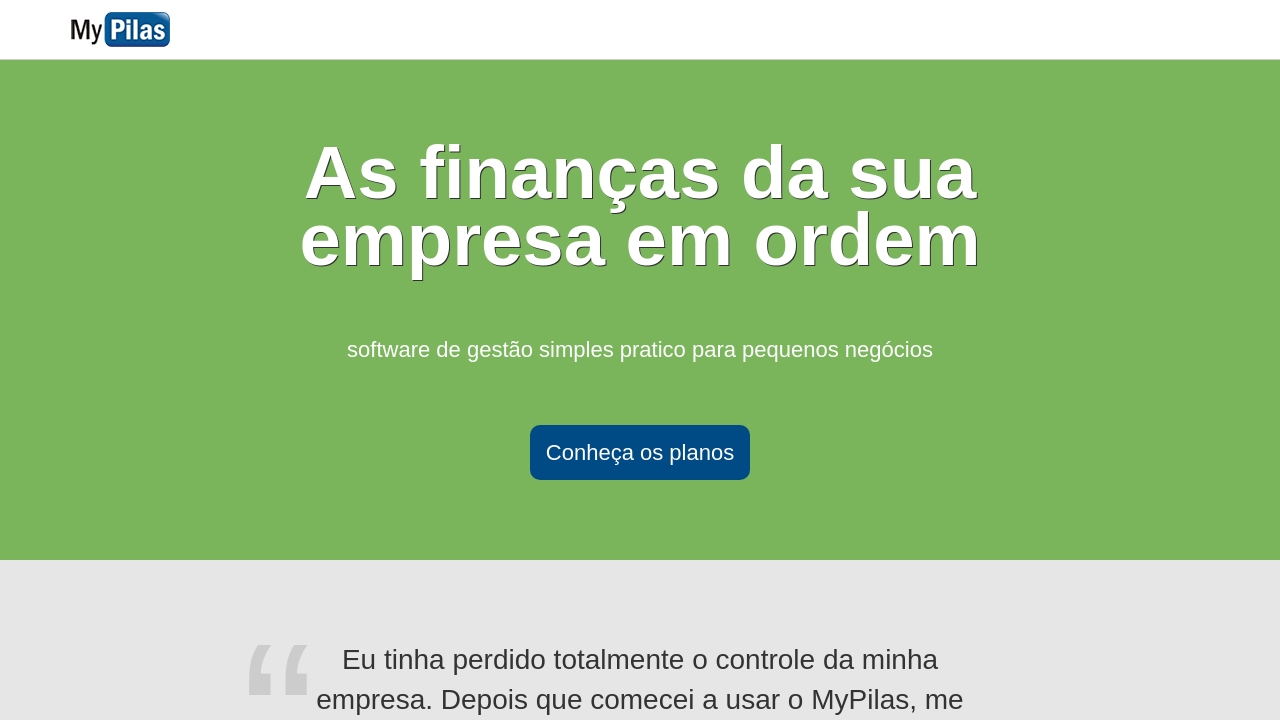
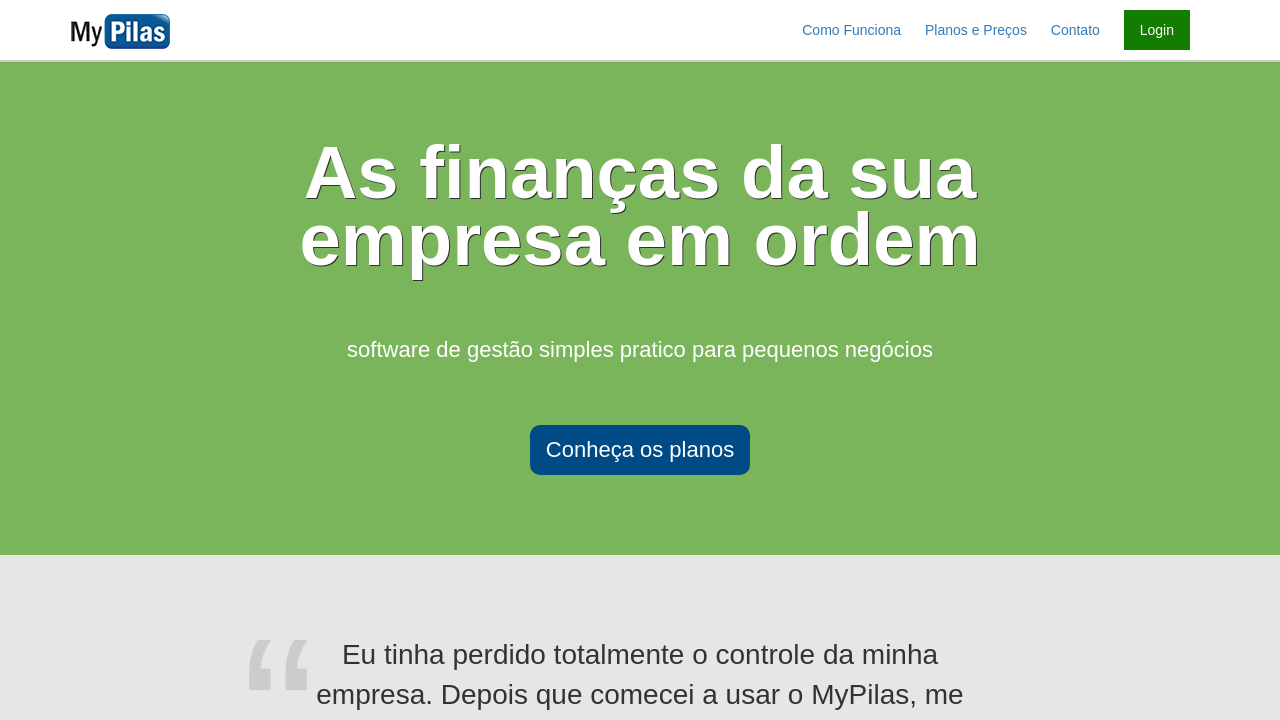
Before and after one commit to EduardoSantos-2020/Cursos, a PHP site: page / in a window 1280 px wide. Shown: the top 720 px of the page. Run offline with PHP 8.4, Linux system fonts and the light colour scheme.

Commit message:
add aulas no progeto

```diff
--- a/Alga Works Html e Css/1-Progeto Curso Alga works/css/componentes.css
+++ b/Alga Works Html e Css/1-Progeto Curso Alga works/css/componentes.css
@@ -65,10 +65,12 @@ BOTÃO
 ---------*/
 
 .botão{
+line-height: normal;
 display: inline-block;
-background-color: #127D00;
+
 padding: 12px 16px;
 
+background-color: #127D00;
 text-decoration: none;
 color: #fff;
 font-size: 1em;
@@ -91,7 +93,8 @@ text-decoration: none;
 color: #fff;
 }
 
-.botão--assinar:hover ,.botão--assinar:focus {
+.botão--assinar:hover ,.botao--login:hover,
+.botao--login:focus,.botão--assinar:focus {
 background-color: #0e6400;
 
 color: #fff;
@@ -101,7 +104,7 @@ text-decoration: none;
 background-color: #004b86;
 border-radius: 10px;
 }
-.botao--principal:hover ,.botao--principal:focus{
+.botao--principal:hover,.botao--principal:focus{
 background-color: #003b6a;
 }
 
@@ -190,3 +193,87 @@ border-radius: 50%;
 .depoimento >p{
     margin-top:10px;
 }
+
+/*---------
+NAVEGAÇÃO
+---------*/
+.navegacao{
+
+}
+
+.navegacao__menu{
+position: relative;
+right: 0;
+
+float:right;
+}
+
+/*--------------
+BOTÃO CHAVEADOR
+---------------*/
+
+.botao__chaveador{
+    width: 24px;
+    height: 24px;
+    border: 0;
+
+    outline: none;
+    background: none;
+    background-image: url(../img/bars.png);
+
+}
+
+@media (min-width:992px){
+    .botao__chaveador{
+        display: none;
+    }
+}
+
+/*---------
+MENU
+---------*/
+.menu{
+margin:0;
+
+font-size: 1.4rem;
+list-style: none;
+
+}
+@media(max-width:991px){
+    .menu{
+        position: fixed;
+        top: 0;
+        left:0;
+        bottom: 0;
+
+        width: 200px;
+        margin:0;
+        padding: 20px;
+        border-right: 1px solid #eee;
+
+        font-size: 1.4rem;
+        background-color: #fbfbfb;
+        list-style: none;
+    }
+
+    .menu__item{
+        display: block;
+
+        line-height: 3;
+    }
+
+    .menu__item--botao{
+        margin-top: 20px;
+    }
+}
+@media(min-width:992px){
+
+    .menu--item{
+        display: inline-block;
+        padding-right:20px;
+    }
+
+    .menu__item:last-of-type{
+        padding-right:0px;
+    }
+}
--- a/Alga Works Html e Css/1-Progeto Curso Alga works/css/layout.css
+++ b/Alga Works Html e Css/1-Progeto Curso Alga works/css/layout.css
@@ -1,13 +1,10 @@
 .layout--cabecario{
-height: 60px;
+line-height: 60px;
 
 border-bottom: solid 1px #ccc;
 background-color: #fff;
 }
 
-.layout--cabecario img{
-margin-top:12px;
-}
 .layout-cabecario--home{
     position: fixed;
     top: 0;
--- a/Alga Works Html e Css/1-Progeto Curso Alga works/index.html
+++ b/Alga Works Html e Css/1-Progeto Curso Alga works/index.html
@@ -15,13 +15,32 @@
     </head>
 
     <header class="layout--cabecario layout-cabecario--home">
+
       <div class="layout--cabecario">
         <div class="container">
-          <img src="img/logo.png" width="100" height="35" alt="MyPilas">
+          <div class="navegacao">
+            <img src="img/logo.png" width="100" height="35" alt="MyPilas">
+            <div class="navegacao__menu">
+              <button class="botao__chaveador"></button>
+
+              <ul class="menu">
+                <li class="menu--item">
+                  <a href="#">Como Funciona</a>
+                </li>
+                <li class="menu--item">
+                  <a href="#planos">Planos e Preços</a>
+                </li>
+                <li class="menu--item">
+                  <a href="#">Contato</a>
+                </li>
+                <li class="menu--item menu__item--botao">
+                  <a href="#" class="botão botao--login">Login</a>
+                </li>
+              </ul>
+            </div>
+          </div>
         </div>
-      </div>
-
-
+    </div>
     </header>
 
     <body>
```
Also changed, not shown: Alga Works Html e Css/1-Progeto Curso Alga works/img/bars.png (added).
